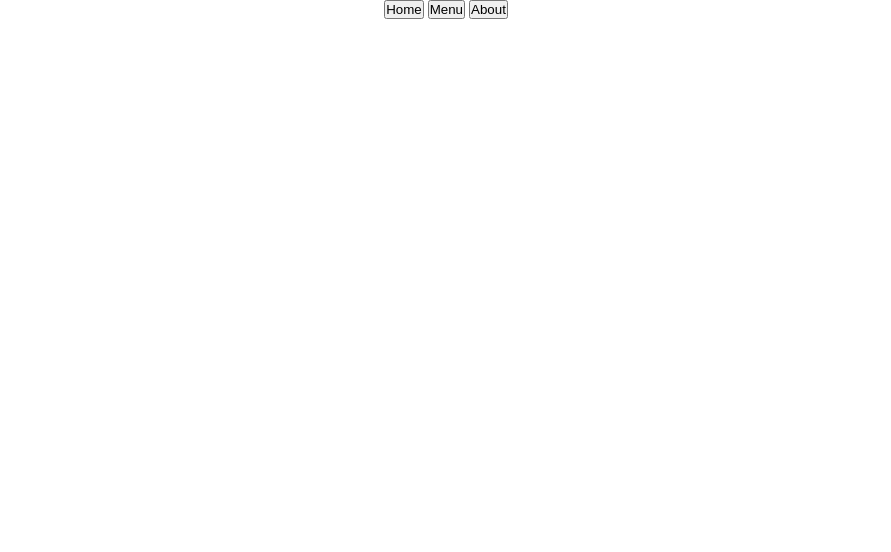
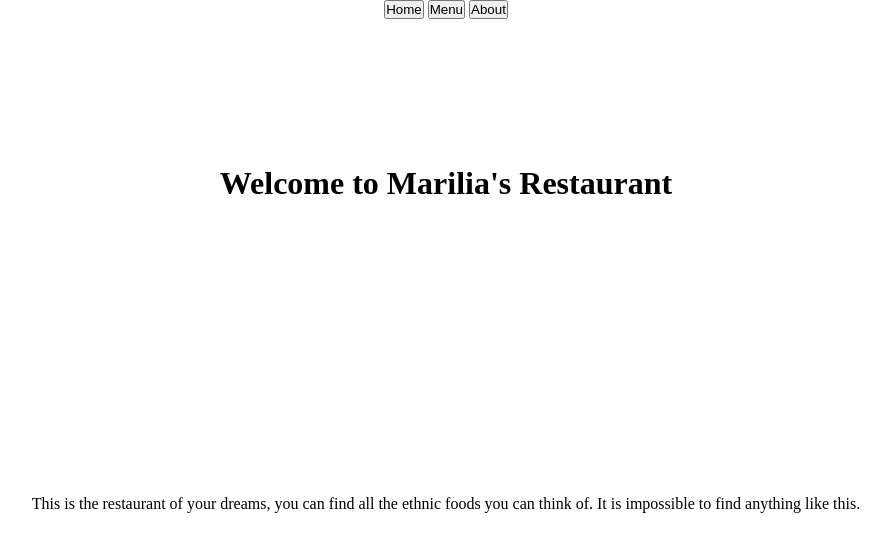
Before and after one commit to amestr1s/resto, a website built with webpack: page src/template.html in a window 1280 px wide. Shown: the whole page, without its empty margins (194-1085 px from the left). Built offline with nearby package versions, Linux system fonts and the light colour scheme.

Commit message:
Start homepage

```diff
--- a/src/home.js
+++ b/src/home.js
@@ -0,0 +1,20 @@
+function homePage() {
+    const content = document.querySelector("#content");
+    const divTitle = document.createElement("div");
+    divTitle.classList.add("title");
+    content.appendChild(divTitle);
+    const title = document.createElement("h1");
+    title.textContent = "Welcome to Marilia's Restaurant";
+    divTitle.appendChild(title);
+    const divSum = document.createElement("div");
+    divSum.classList.add("summary");
+    content.appendChild(divSum);
+    const summary = document.createElement("p");
+    summary.textContent = "This is the restaurant of your dreams, you can find all the ethnic foods you can think of.\n It is impossible to find anything like this.";
+    divSum.appendChild(summary);
+
+
+    return;
+}
+
+export {homePage};
--- a/src/index.js
+++ b/src/index.js
@@ -1,3 +1,5 @@
 import "./styles.css";
+import { homePage } from "./home";
 
+homePage();
 alert("Hello! I am an alert box!!");
--- a/src/styles.css
+++ b/src/styles.css
@@ -13,8 +13,17 @@
 
 body {
     box-sizing: border-box;
+    height: 100vh;
     display: flex;
     flex-direction: column;
     justify-content: flex-start;
     align-items: center;
 }
+
+#content {
+    height: 80vh;
+    display: flex;
+    flex-direction: column;
+    justify-content: space-around;
+    align-items: center;
+}
```
